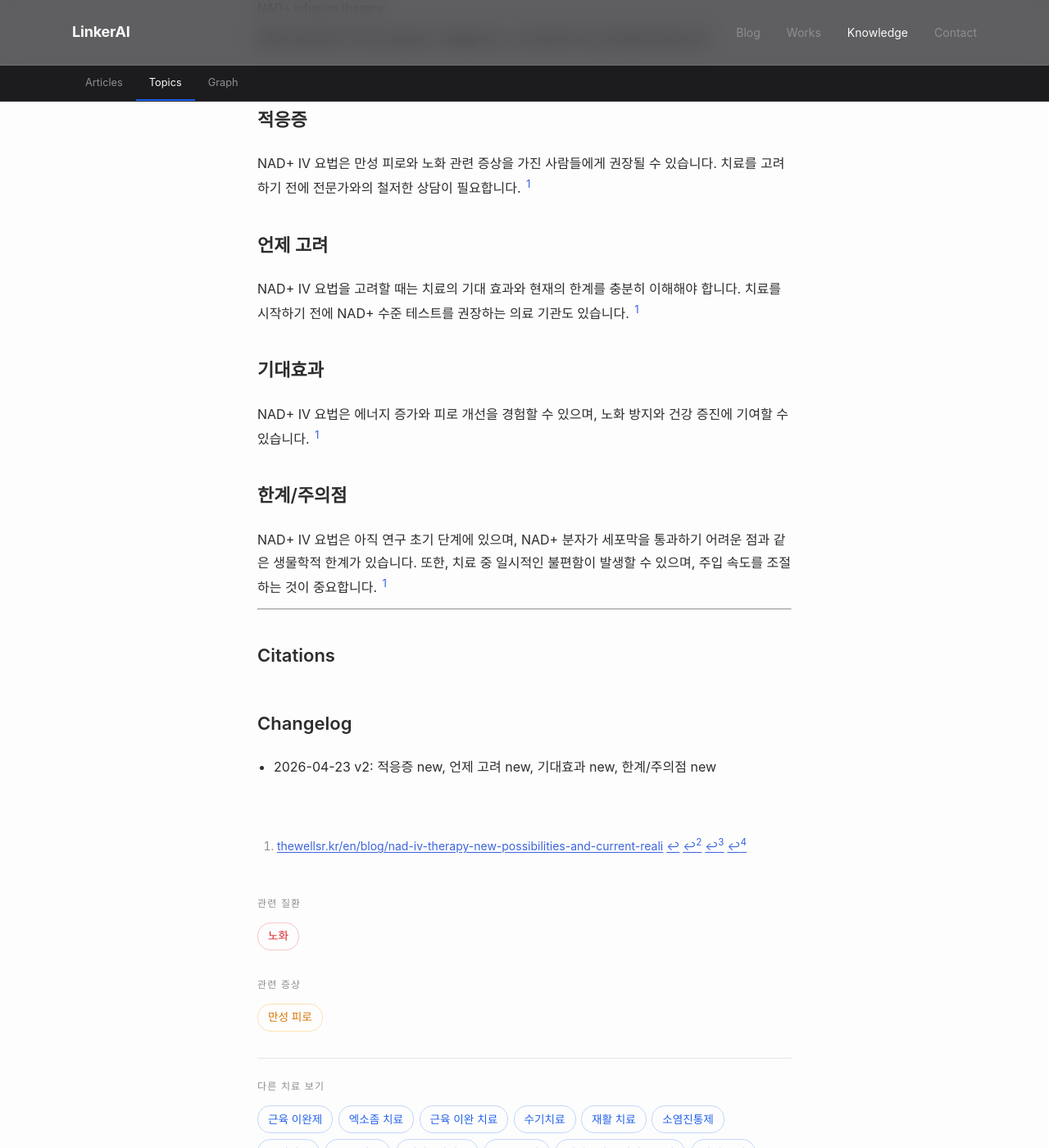
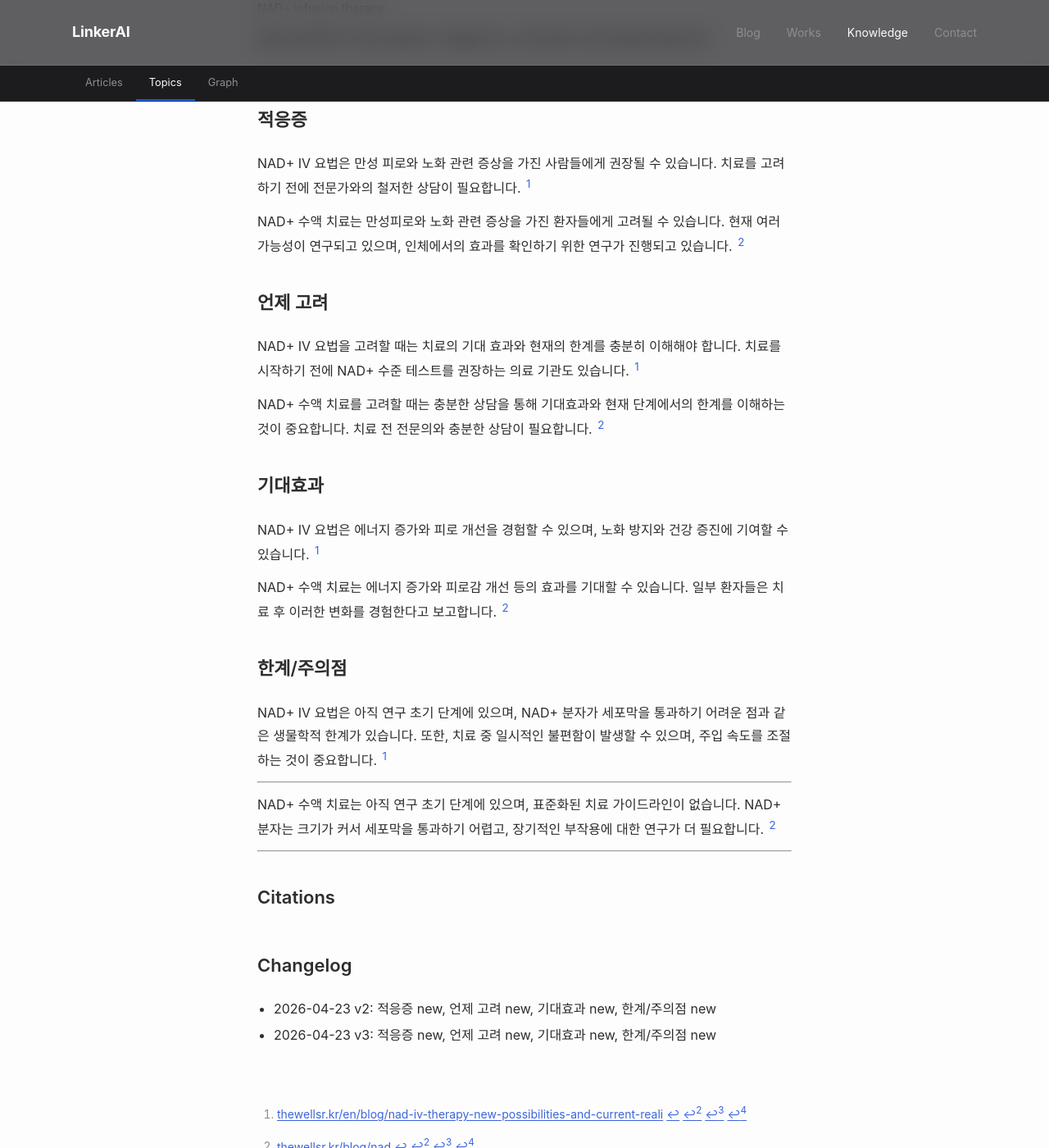
Before and after one commit to feelharmony/linkare-medical-knowledge, a Jekyll site: the page built from treatments/nad-infusion-therapy.md, in a window 1280 px wide and 1400 px high, scrolled down 310 px. Shown: the whole window at 82% size. Built offline with Jekyll 4.4.1, drawn with Linux system fonts in a browser that asks for light colours; some web fonts are replaced; some of the changed text lies outside the part shown.

Commit message:
update entity: NAD+ 수액 치료 (nad-infusion-therapy)

```diff
--- a/treatments/nad-infusion-therapy.md
+++ b/treatments/nad-infusion-therapy.md
@@ -7,20 +7,30 @@ title: NAD+ 수액 치료
 description: 'NAD+를 정맥 주사로 공급하는 치료법으로, 노화 방지와 건강 증진을 목표로 함.'
 title_en: NAD+ infusion therapy
 last_reviewed: '2026-04-23'
-source_count: 0
-version: 2
+source_count: 1
+version: 3
 ---
 ## 적응증
 NAD+ IV 요법은 만성 피로와 노화 관련 증상을 가진 사람들에게 권장될 수 있습니다. 치료를 고려하기 전에 전문가와의 철저한 상담이 필요합니다. [^1]
 
+NAD+ 수액 치료는 만성피로와 노화 관련 증상을 가진 환자들에게 고려될 수 있습니다. 현재 여러 가능성이 연구되고 있으며, 인체에서의 효과를 확인하기 위한 연구가 진행되고 있습니다. [^2]
+
 ## 언제 고려
 NAD+ IV 요법을 고려할 때는 치료의 기대 효과와 현재의 한계를 충분히 이해해야 합니다. 치료를 시작하기 전에 NAD+ 수준 테스트를 권장하는 의료 기관도 있습니다. [^1]
+
+NAD+ 수액 치료를 고려할 때는 충분한 상담을 통해 기대효과와 현재 단계에서의 한계를 이해하는 것이 중요합니다. 치료 전 전문의와 충분한 상담이 필요합니다. [^2]
 
 ## 기대효과
 NAD+ IV 요법은 에너지 증가와 피로 개선을 경험할 수 있으며, 노화 방지와 건강 증진에 기여할 수 있습니다. [^1]
 
+NAD+ 수액 치료는 에너지 증가와 피로감 개선 등의 효과를 기대할 수 있습니다. 일부 환자들은 치료 후 이러한 변화를 경험한다고 보고합니다. [^2]
+
 ## 한계/주의점
 NAD+ IV 요법은 아직 연구 초기 단계에 있으며, NAD+ 분자가 세포막을 통과하기 어려운 점과 같은 생물학적 한계가 있습니다. 또한, 치료 중 일시적인 불편함이 발생할 수 있으며, 주입 속도를 조절하는 것이 중요합니다. [^1]
+
+---
+
+NAD+ 수액 치료는 아직 연구 초기 단계에 있으며, 표준화된 치료 가이드라인이 없습니다. NAD+ 분자는 크기가 커서 세포막을 통과하기 어렵고, 장기적인 부작용에 대한 연구가 더 필요합니다. [^2]
 
 ---
 
@@ -30,3 +40,4 @@ NAD+ IV 요법은 아직 연구 초기 단계에 있으며, NAD+ 분자가 세
 
 ## Changelog
 - 2026-04-23 v2: 적응증 new, 언제 고려 new, 기대효과 new, 한계/주의점 new
+- 2026-04-23 v3: 적응증 new, 언제 고려 new, 기대효과 new, 한계/주의점 new
```
